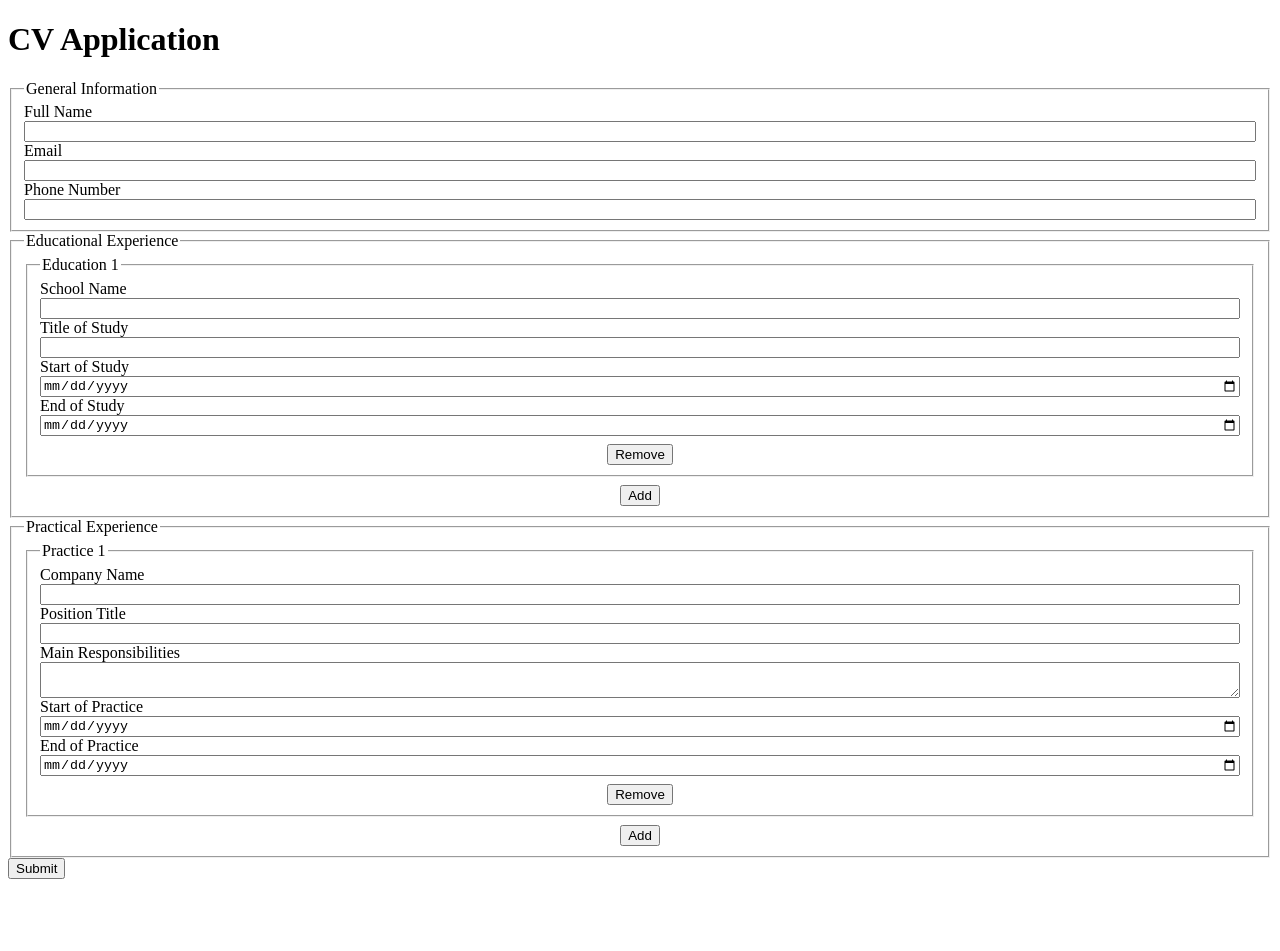
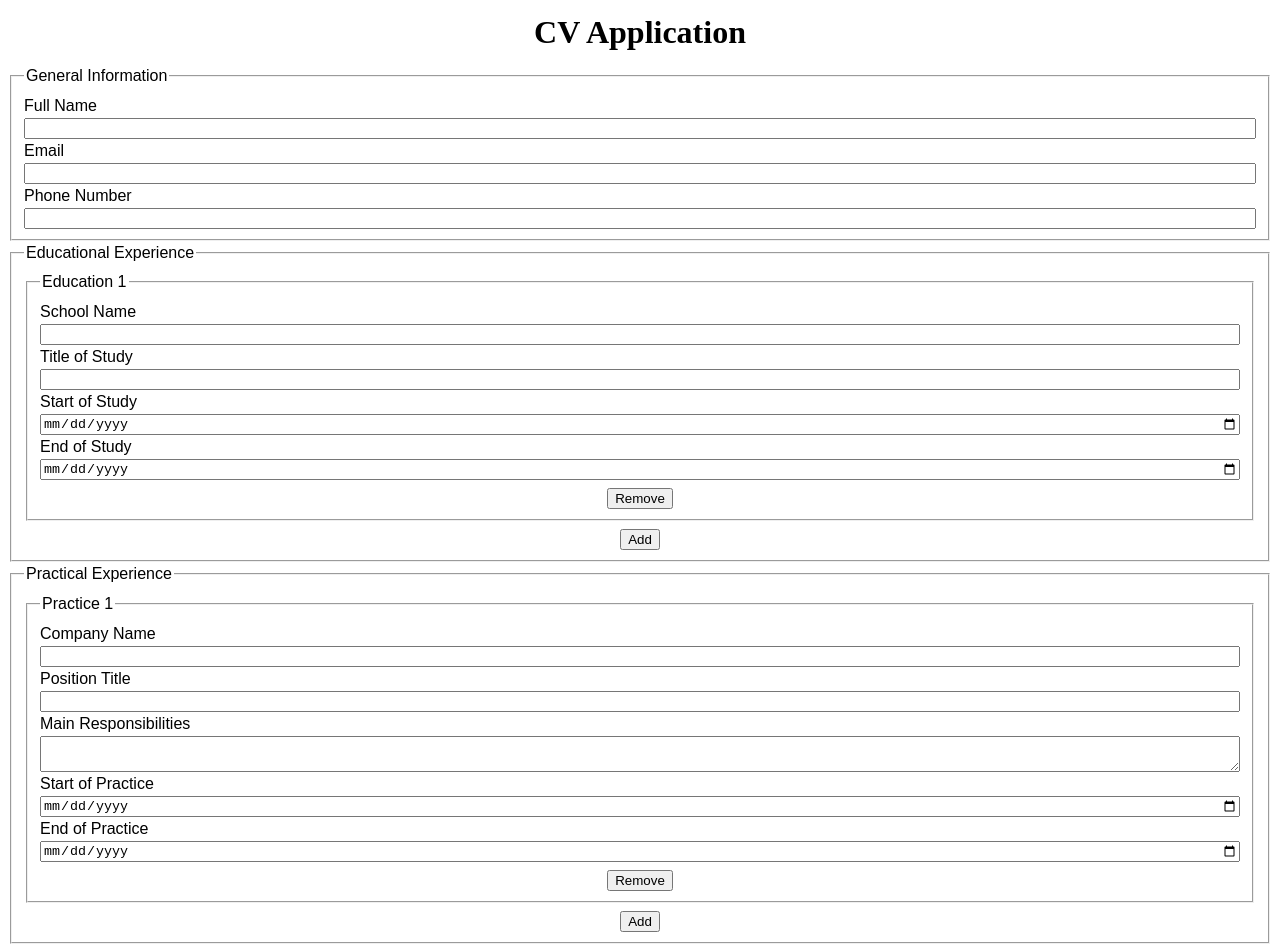
Before and after one commit to saffr3n-dump/cv-application, a React (Vite) app: page / in a window 1280 px wide. Shown: the top 951 px of the page. Before the commit the page ends 887 px from the top, so only its background shows below. Built offline with nearby package versions, Linux system fonts and the light colour scheme.

Commit message:
feat: edit default styles

```diff
--- a/src/main.jsx
+++ b/src/main.jsx
@@ -1,6 +1,7 @@
 import { StrictMode } from 'react';
 import { createRoot } from 'react-dom/client';
 import App from './App.jsx';
+import './styles/main.css';
 
 createRoot(document.getElementById('root')).render(
   <StrictMode>
--- /dev/null
+++ b/src/styles/main.css
@@ -0,0 +1,23 @@
+:root {
+  box-sizing: border-box;
+  font-family: sans-serif;
+  font-size: 16px;
+  line-height: 1.5;
+}
+
+*,
+::before,
+::after {
+  box-sizing: inherit;
+}
+
+h1 {
+  margin: 0.5rem 0;
+  font-family: serif;
+  text-align: center;
+}
+
+button:not(fieldset > button) {
+  display: block;
+  margin: 0.5rem auto;
+}
```
